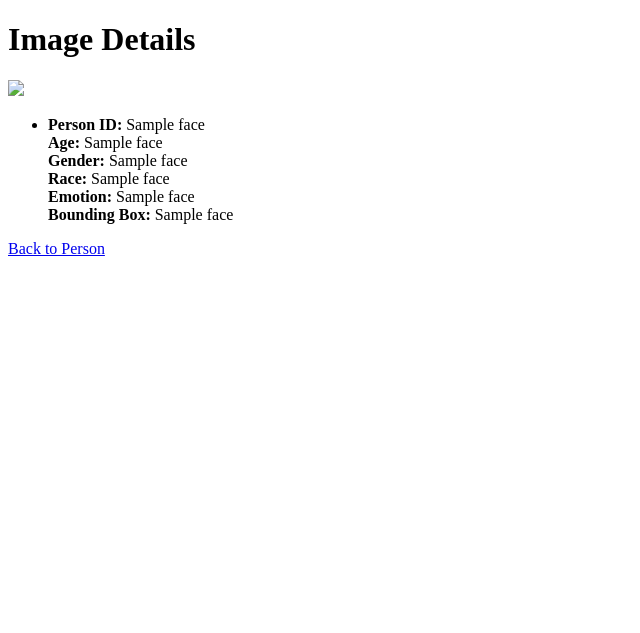
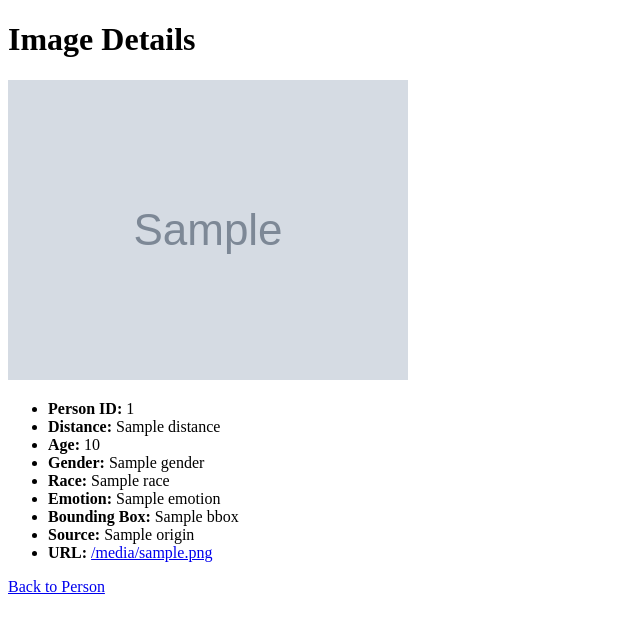
Before and after one commit to michaelachmann/face-database, a Flask app: template templates/image.html in a window 1280 px wide. Shown: the top 633 px of the page, without its empty margins (0-640 px from the left). Run offline with Flask 3, Linux system fonts and the light colour scheme; the template is opened without the code that fills it: most values are stand-ins (such as "Sample title", 1, 10 or a date in 2020); grey boxes marked "Sample" are stand-in pictures; parts of the project's set-up code (start-up, migrations or seed data) failed here and were passed over.

Commit message:
Images are processed from memory now. Added some styling

```diff
--- a/app.py
+++ b/app.py
@@ -1,4 +1,4 @@
-from flask import Flask, request, jsonify, render_template, send_from_directory
+from flask import Flask, request, flash, redirect, url_for, render_template, send_from_directory
 import redis
 import uuid
 import os
@@ -9,6 +9,7 @@ import json
 from config import config
 from PIL import Image, ImageDraw
 import ast
+import base64
 
 app = Flask(__name__)
 app.config.from_object(config)
@@ -21,14 +22,18 @@ if not os.path.exists('uploads'):
     os.makedirs('uploads')
 
 # Allowed extensions
-ALLOWED_EXTENSIONS = {'jpg', 'jpeg', 'png', 'tiff'}
+ALLOWED_EXTENSIONS = {'jpg', 'jpeg', 'png', 'tiff', 'tif'}
 # Directory for uploaded images
 UPLOAD_FOLDER = 'uploads'
 app.config['UPLOAD_FOLDER'] = UPLOAD_FOLDER
 
+@app.route('/uploads/<filename>')
 def uploaded_file(filename):
-    return s@app.route('/uploads/<filename>')
-end_from_directory(app.config['UPLOAD_FOLDER'], filename)
+    return send_from_directory(app.config['UPLOAD_FOLDER'], filename)
+
+@app.route('/uploads/faces/<filename>')
+def face_images(filename):
+    return send_from_directory(f"{app.config['UPLOAD_FOLDER']}/faces", filename)
 
 def allowed_file(filename):
     return '.' in filename and filename.rsplit('.', 1)[1].lower() in ALLOWED_EXTENSIONS
@@ -42,26 +47,26 @@ def convert_image(image, format='JPEG'):
     output.seek(0)
     return output
 
+
+
 @app.route('/', methods=['GET', 'POST'])
 def upload_image():
     if request.method == 'POST':
         origin = ''
-        image_url = None
+        image_data = None
+        image_key = f"image:{uuid.uuid4()}"
 
         if 'image_file' in request.files and request.files['image_file'].filename != '':
             file = request.files['image_file']
             if allowed_file(file.filename):
-                unique_filename = f"{uuid.uuid4()}.jpg"
-                image_path = os.path.join('uploads', unique_filename)
-
-                # Convert and save the image as JPEG
+                # Convert the uploaded file to JPEG in memory
                 converted_image = convert_image(file, format='JPEG')
-                with open(image_path, 'wb') as f:
-                    f.write(converted_image.getbuffer())
-
+                image_data = converted_image.getvalue()  # Get the bytes data
                 origin = 'local'
+                flash('Image uploaded successfully from disk!', 'success')
             else:
-                return jsonify({"status": "error", "message": "Invalid file type"}), 400
+                flash('Invalid file type. Please upload a valid image file.', 'error')
+                return redirect(url_for('upload_image'))
 
         elif 'image_url' in request.form and request.form['image_url'] != '':
             image_url = request.form['image_url']
@@ -69,41 +74,55 @@ def upload_image():
             if response.status_code == 200:
                 img = Image.open(BytesIO(response.content))
                 if img.format.lower() in ALLOWED_EXTENSIONS:
-                    unique_filename = f"{uuid.uuid4()}.jpg"
-                    image_path = os.path.join('uploads', unique_filename)
+                    # Convert the image to JPEG in memory
+                    converted_image = convert_image(BytesIO(response.content), format='JPEG')
+                    image_data = converted_image.getvalue()  # Get the bytes data
+                    origin = 'url'
+                    flash('Image uploaded successfully from URL!', 'success')
+                else:
+                    flash('Invalid image format from URL. Please provide a valid image URL.', 'error')
+                    return redirect(url_for('upload_image'))
+            else:
+                flash('Failed to download image from URL. Please check the URL and try again.', 'error')
+                return redirect(url_for('upload_image'))
 
-                    # Convert and save the image as JPEG
-                    converted_image = convert_image(BytesIO(response.content), format='JPEG')
-                    with open(image_path, 'wb') as f:
-                        f.write(converted_image.getbuffer())
+        elif 'image_base64' in request.form and request.form['image_base64'] != '':
+            image_base64 = request.form['image_base64']
 
-                    origin = 'url'
+            try:
+                # Decode the base64 string and convert it to an image
+                image_data = base64.b64decode(image_base64)
+                img = Image.open(BytesIO(image_data))
+
+                if img.format.lower() in ALLOWED_EXTENSIONS:
+                    # Convert the image to JPEG in memory
+                    converted_image = convert_image(BytesIO(image_data), format='JPEG')
+                    image_data = converted_image.getvalue()  # Get the bytes data
+                    origin = 'base64'
+                    flash('Image uploaded successfully from base64 string!', 'success')
                 else:
-                    return jsonify({"status": "error", "message": "Invalid image format from URL"}), 400
-            else:
-                return jsonify({"status": "error", "message": "Failed to download image"}), 400
+                    flash('Invalid image format from base64 string. Please provide a valid image.', 'error')
+                    return redirect(url_for('upload_image'))
+
+            except (base64.binascii.Error, IOError) as e:
+                flash(f'Failed to decode and process base64 image: {str(e)}', 'error')
+                return redirect(url_for('upload_image'))
+
         else:
-            return jsonify({"status": "error", "message": "No image provided"}), 400
+            flash('No image provided. Please upload an image, provide a URL, or a base64 string.', 'error')
+            return redirect(url_for('upload_image'))
 
-        # Store the image path, origin, and URL (if applicable) in the database
+        # Save the image data to Redis
+        if image_data:
+            redis_client.set(image_key, image_data)
+            redis_client.rpush('image_queue', json.dumps({
+                'image_key': image_key,
+                'origin': origin,
+                'image_url': request.form.get('image_url', None)  # Add URL if available
+            }))
+            flash(f"Image successfully uploaded and queued for processing (key: {image_key})", 'success')
 
-        filename = image_path.split('/')[-1]
-
-        conn = get_db_connection()
-        cur = conn.cursor()
-        cur.execute(
-            "INSERT INTO images (image_path, origin, url) VALUES (%s, %s, %s) RETURNING id;",
-            (filename, origin, image_url)
-        )
-        image_id = cur.fetchone()[0]
-        conn.commit()
-        cur.close()
-        conn.close()
-
-        # Add the image path to the Redis queue for processing
-        redis_client.rpush('image_queue', json.dumps({'image_path': image_path, 'image_id': image_id}))
-
-        return jsonify({"status": "success", "image_id": image_id})
+        return redirect(url_for('upload_image'))
 
     return render_template('upload.html')
 
@@ -115,8 +134,8 @@ def list_persons():
     conn = get_db_connection()
     cur = conn.cursor()
 
-    # Get all unique persons
-    cur.execute("SELECT DISTINCT person_id FROM face_embeddings ORDER BY person_id ASC;")
+    # Get all persons with their face image paths
+    cur.execute("SELECT id, face_image_path FROM persons ORDER BY id ASC;")
     persons = cur.fetchall()
 
     cur.close()
@@ -124,17 +143,19 @@ def list_persons():
 
     return render_template('persons.html', persons=persons)
 
+
 # Route for displaying all images associated with a person
 @app.route('/person/<int:person_id>', methods=['GET'])
 def show_person(person_id):
     conn = get_db_connection()
     cur = conn.cursor()
 
-    # Get all images where this person appears
+    # Get all images and the cropped face image path where this person appears
     cur.execute("""
-        SELECT i.image_path, f.face_position
+        SELECT i.image_path, f.face_position, p.face_image_path
         FROM images i
         JOIN face_embeddings f ON i.id = f.image_id
+        JOIN persons p ON f.person_id = p.id
         WHERE f.person_id = %s
         ORDER BY i.upload_time DESC;
     """, (person_id,))
@@ -153,12 +174,13 @@ def show_image(person_id, image_path):
 
     # Get the face and metadata in this image for the given person_id
     cur.execute("""
-        SELECT f.person_id, f.age, f.gender, f.race, f.emotion, f.face_position
+        SELECT f.person_id, f.age, f.gender, f.race, f.emotion, f.face_position, f.distance, i.origin, i.url
         FROM images i
         JOIN face_embeddings f ON i.id = f.image_id
         WHERE i.image_path = %s AND f.person_id = %s;
     """, (image_path, person_id))
     face = cur.fetchone()  # Expecting only one face
+
 
     cur.close()
     conn.close()
@@ -171,7 +193,7 @@ def show_image(person_id, image_path):
     image = Image.open(image_full_path)
     draw = ImageDraw.Draw(image)
 
-    bbox = face[5]  # face_position
+    bbox = face[5]  # face_position, now directly use the tuple of coordinates
     if bbox:
         # Parse the bbox string
         bbox = ast.literal_eval(f"[{bbox}]")  # Converts the string to a list of tuples
@@ -189,8 +211,22 @@ def show_image(person_id, image_path):
     processed_image_path = os.path.join(app.config['UPLOAD_FOLDER'], f"processed_{os.path.basename(image_path)}")
     image.save(processed_image_path)
 
-    return render_template('image.html', image_path=f"processed_{os.path.basename(image_path)}", face=face)
+    # Prepare data for rendering the template
+    image_info = {
+        "image_path": f"processed_{os.path.basename(image_path)}",
+        "person_id": face[0],
+        "age": face[1],
+        "gender": face[2],
+        "race": face[3],
+        "emotion": face[4],
+        "bbox": face[5],
+        "distance": face[6],  # Add the distance value here
+        "origin": face[7],
+        "url": face[8],
+    }
 
+    # Render the template with the image, face metadata, and additional info
+    return render_template('image.html', image_info=image_info)
 
 
 if __name__ == "__main__":
--- a/db.py
+++ b/db.py
@@ -18,7 +18,8 @@ def init_db():
             image_path TEXT NOT NULL,
             upload_time TIMESTAMP DEFAULT CURRENT_TIMESTAMP,
             origin VARCHAR(10) NOT NULL,
-            url TEXT
+            url TEXT,
+            md5_hash TEXT UNIQUE NOT NULL
         );
     ''')
 
@@ -26,6 +27,7 @@ def init_db():
     CREATE TABLE IF NOT EXISTS persons (
         id SERIAL PRIMARY KEY,
         name VARCHAR(255) DEFAULT NULL,
+        face_image_path TEXT DEFAULT NULL,
         created_at TIMESTAMP DEFAULT CURRENT_TIMESTAMP
     );
     ''')
--- a/templates/image.html
+++ b/templates/image.html
@@ -7,17 +7,28 @@
 </head>
 <body>
     <h1>Image Details</h1>
-    <img src="{{ url_for('uploaded_file', filename=image_path) }}" style="max-width: 500px;">
+
+    <!-- Display the processed image -->
+    <img src="{{ url_for('uploaded_file', filename=image_info['image_path']) }}" style="max-width: 500px;">
+
+    <!-- Display the face metadata -->
     <ul>
-            <li>
-                <strong>Person ID:</strong> {{ face[0] }}<br>
-                <strong>Age:</strong> {{ face[1] }}<br>
-                <strong>Gender:</strong> {{ face[2] }}<br>
-                <strong>Race:</strong> {{ face[3] }}<br>
-                <strong>Emotion:</strong> {{ face[4] }}<br>
-                <strong>Bounding Box:</strong> {{ face[5] }}<br>
-            </li>
+        <li><strong>Person ID:</strong> {{ image_info['person_id'] }}</li>
+        <li><strong>Distance:</strong> {{ image_info['distance'] }}</li>
+        <li><strong>Age:</strong> {{ image_info['age'] }}</li>
+        <li><strong>Gender:</strong> {{ image_info['gender'] }}</li>
+        <li><strong>Race:</strong> {{ image_info['race'] }}</li>
+        <li><strong>Emotion:</strong> {{ image_info['emotion'] }}</li>
+        <li><strong>Bounding Box:</strong> {{ image_info['bbox'] }}</li>
+        <li><strong>Source:</strong> {{ image_info['origin'] }}</li>
+        {% if image_info['url'] %}
+        <li><strong>URL:</strong> <a href="{{ image_info['url'] }}">{{ image_info['url'] }}</a></li>
+        {% else %}
+        <li><strong>URL:</strong> Not available</li>
+        {% endif %}
     </ul>
-    <a href="{{ url_for('show_person', person_id=face[0]) }}">Back to Person</a>
+
+    <!-- Link back to the person details -->
+    <a href="{{ url_for('show_person', person_id=image_info['person_id']) }}">Back to Person</a>
 </body>
 </html>
```
Also changed, not shown: templates/person.html (+23 -12 lines), templates/persons.html (+26 -10 lines), templates/upload.html (+16 -1 lines), worker.py (+117 -37 lines), static/default_face.png (added).
